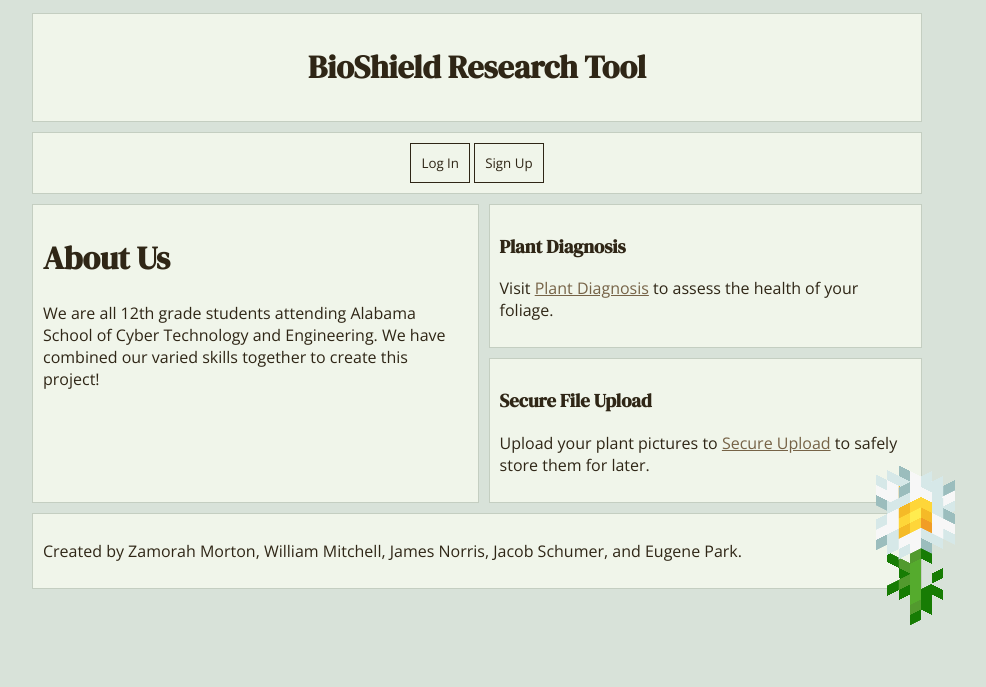
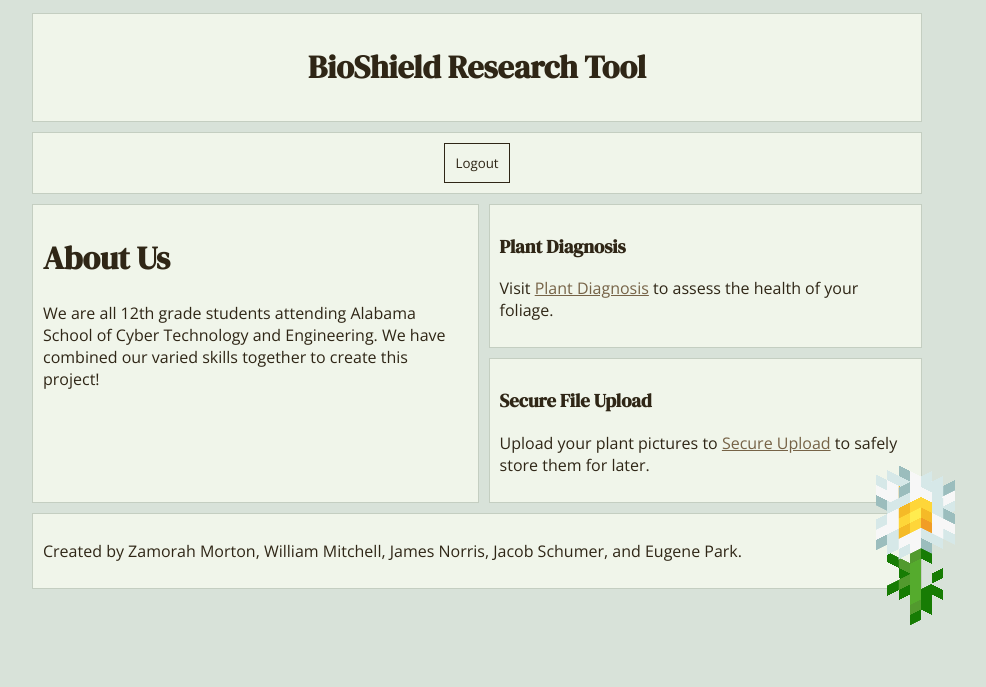
Before and after one commit to bioshield-hatch/ai-backend, a Flask app: page / in a window 1280 px wide. Shown: the top 687 px of the page, without its empty margins (163-1149 px from the left). Run offline with Flask 3, Linux system fonts and the light colour scheme; the visitor is signed in with stand-in values (Sample User, id 1).

Commit message:
logout button replaces login/signup buttons while logged in

```diff
--- a/main.py
+++ b/main.py
@@ -45,7 +45,9 @@ def is_not_logged_in(f):
 
 @app.route('/')
 def index():
-    return render_template('index.html')
+    if 'logged_in' in session:
+        return render_template('index.html', logged_in=True)
+    return render_template('index.html', logged_in=False)
 
 
 @app.route('/login', methods=['GET', 'POST'])
--- a/templates/index.html
+++ b/templates/index.html
@@ -18,8 +18,12 @@
       <!-- navigation bar-->
       <div class="grid-sec" id="g2">
         <div id="account">
-          <a href="{{ url_for('login') }}"><button>Log In</button></a>
-          <a href="{{ url_for('signup') }}"><button>Sign Up</button></a>
+          {% if logged_in %}
+            <a href="{{ url_for('logout') }}"><button>Logout</button></a>
+          {% else %}
+            <a href="{{ url_for('login') }}"><button>Login</button></a>
+            <a href="{{ url_for('signup') }}"><button>Sign Up</button></a>
+          {% endif %}
         </div>
       </div>
       <!--misc area 1 (tall left box)-->
--- a/templates/secure_upload.html
+++ b/templates/secure_upload.html
@@ -20,8 +20,6 @@
         <br>
         <a href="{{ url_for('index') }}"><button>Home</button></a>
         <a href="{{ url_for('files') }}"><button>Files</button></a>
-
-
     </div>
     {% for user in users %}
     <div>
```
